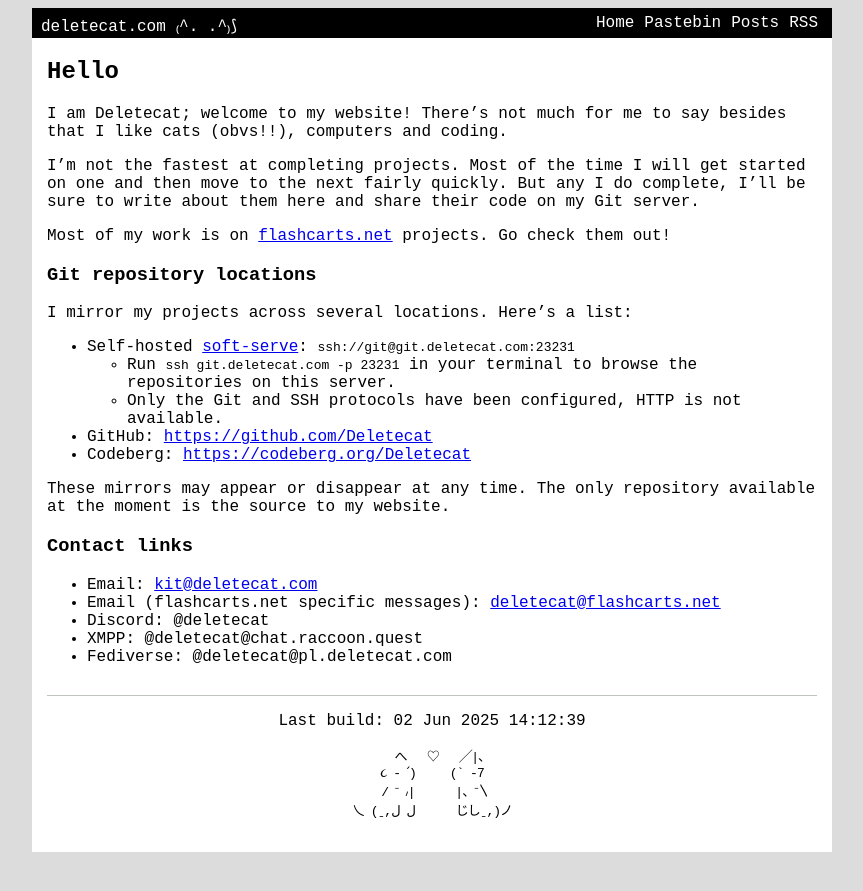
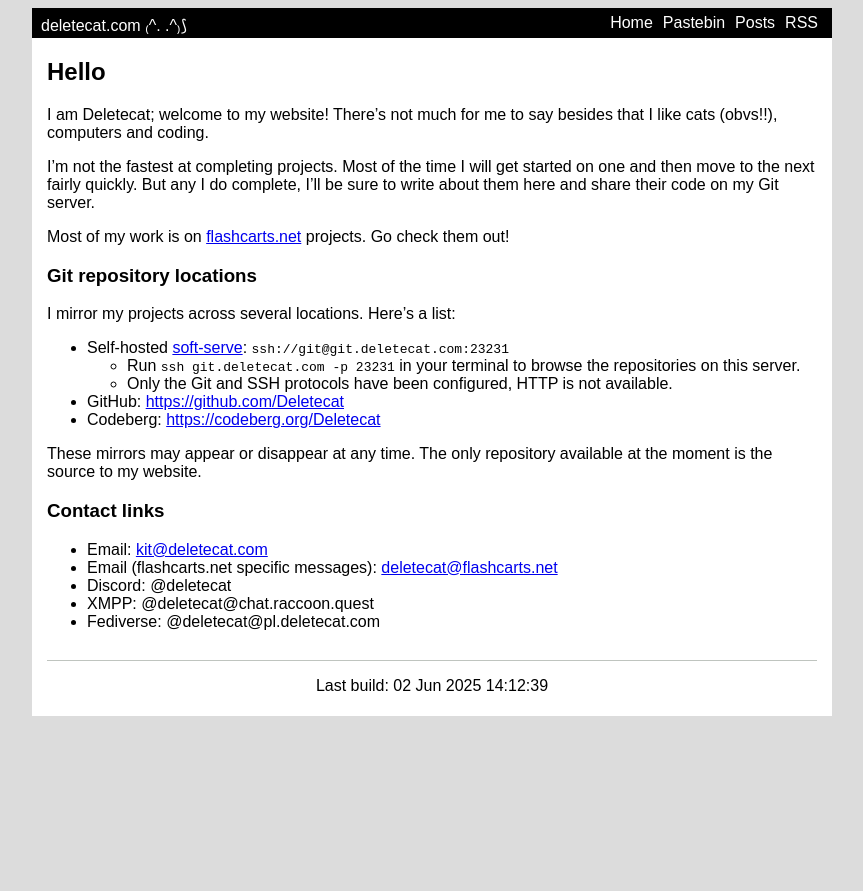
Before and after one commit to Deletecat/deletecat-com, a Jekyll site: the page built from index.md, in a window 1280 px wide. Shown: the top 891 px of the page, without its empty margins (208-1071 px from the left). Built offline with Jekyll 4.4.1, drawn with Linux system fonts in a browser that asks for light colours.

Commit message:
remove cats in footer; change font
the chosen font looks funky in some browsers. monospace
in chrome android was missing characters present in
firefox android monospace for some reason.
the cats in the footer were broken across a bunch of
different setups too so they've been removed

```diff
--- a/_includes/base.scss
+++ b/_includes/base.scss
@@ -35,7 +35,7 @@ header{
     }
 }
 .wrapper{
-    font-family:'Courier New', monospace;
+    font-family:Sans-serif;
     margin:auto;
     max-width: 800px;
     min-width: 240px;
--- a/_includes/footer.html
+++ b/_includes/footer.html
@@ -1,10 +1,4 @@
 <footer>
     <hr>
     <p>Last build: {{ site.time | date: "%d %h %Y %H:%M:%S"}}</p>
-    <pre aria-label="ASCII Cats in love">
-   へ   ♡   ╱|、
-૮ - ՛)     (` -7
- / ⁻ ៸|      |、⁻〵
-乀 (ˍ,ل ل      じしˍ,)ノ
-    </pre>
 </footer>
```
